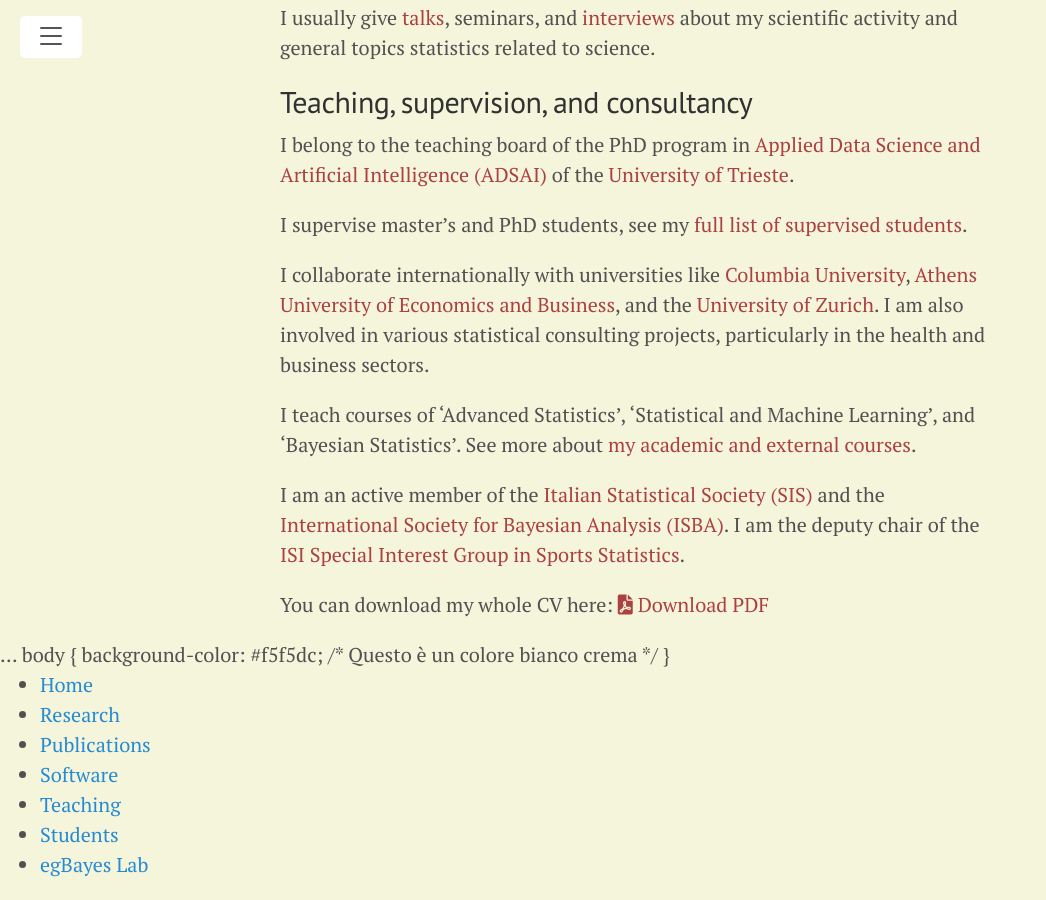
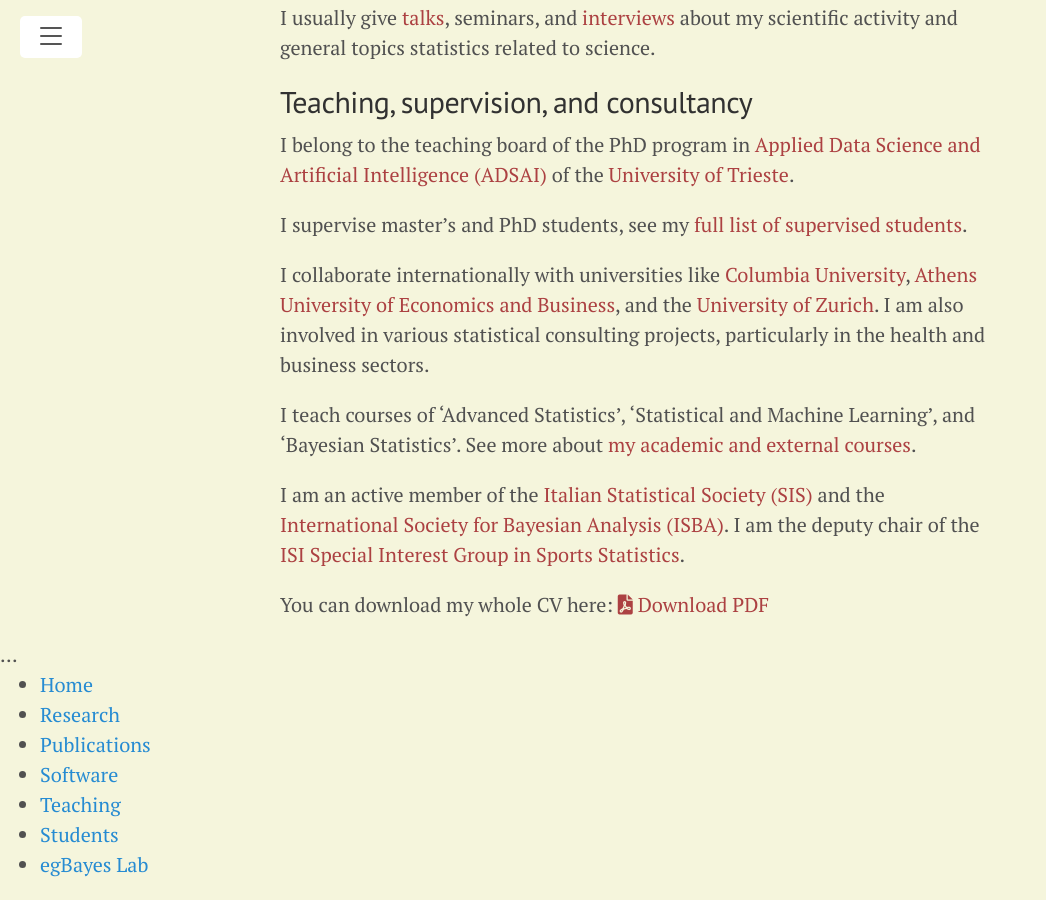
Before and after one commit to LeoEgidi/leoegidi.github.io, a Jekyll site: the page built from index.md, in a window 1280 px wide and 900 px high, scrolled down 1218 px. Shown: the whole window, without its empty margins (0-1046 px from the left). Built offline with Jekyll 4.4.1, drawn with Linux system fonts in a browser that asks for light colours; Markdown is read by kramdown in place of the engine named in the settings; the list of posts is cut into pages by our own code.

Commit message:
Update default.html

```diff
--- a/_layouts/default.html
+++ b/_layouts/default.html
@@ -69,9 +69,6 @@
   ...
 </body>
 
-body {
-    background-color: #f5f5dc; /* Questo è un colore bianco crema */
-}
 
 <nav>
   <ul>
```
